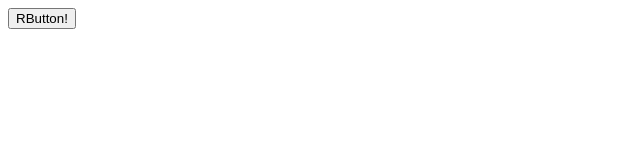
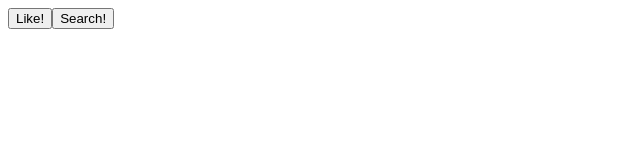
Before and after one commit to lucasmls/react-studies, a React (Create React App) app: page / in a window 1280 px wide. Shown: the top 160 px of the page, without its empty margins (0-640 px from the left). Built offline with nearby package versions, Linux system fonts and the light colour scheme; the HTML template or start-up script is replaced by a standard one.

Commit message:
Demonstração de composição de componentes

```diff
--- a/src/App.js
+++ b/src/App.js
@@ -1,13 +1,13 @@
 import React, { Component } from 'react'
-import RButton from './RButton'
+import LikeButton from './LikeButton'
+import SearchButton from './SearchButton'
 
 class App extends Component {
   render() {
     return (
       <div className="container">
-        <RButton color="tomato">
-          <span>RButton</span>
-        </RButton>
+        <LikeButton />
+        <SearchButton />
       </div>
     );
   }
--- /dev/null
+++ b/src/LikeButton.js
@@ -0,0 +1,12 @@
+import React from 'react'
+import RButton from './RButton'
+
+const LikeButton = () => {
+  return (
+    <RButton
+      handleClick={() => alert('Like!')}
+    >Like</RButton>
+  )
+}
+
+export default LikeButton
--- a/src/RButton.js
+++ b/src/RButton.js
@@ -1,8 +1,12 @@
 import React from 'react'
 
-const RButton = ({ children }) => {
+const RButton = ({ children, handleClick }) => {
   return (
-    <button>{ children }!</button>
+    <button
+      className="btn"
+      onClick={handleClick}>
+        { children }!
+      </button>
   )
 }
 
--- /dev/null
+++ b/src/SearchButton.js
@@ -0,0 +1,14 @@
+import React from 'react'
+import RButton from './RButton'
+
+const SearchButton = () => {
+  return (
+    <RButton
+      handleClick={() => alert('Searching...')}
+    >
+      Search
+    </RButton>
+  )
+}
+
+export default SearchButton
```
